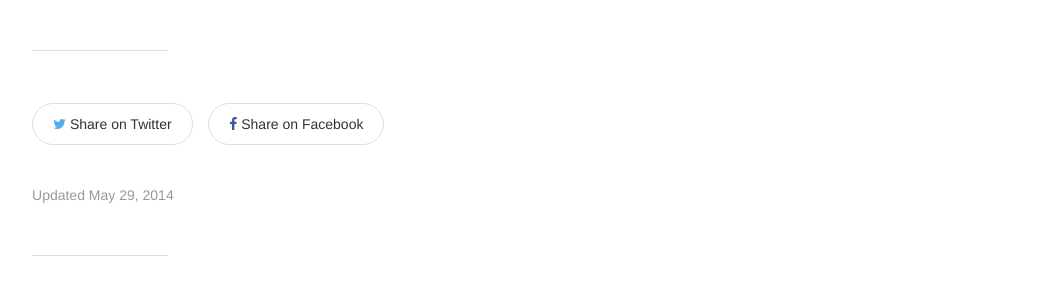
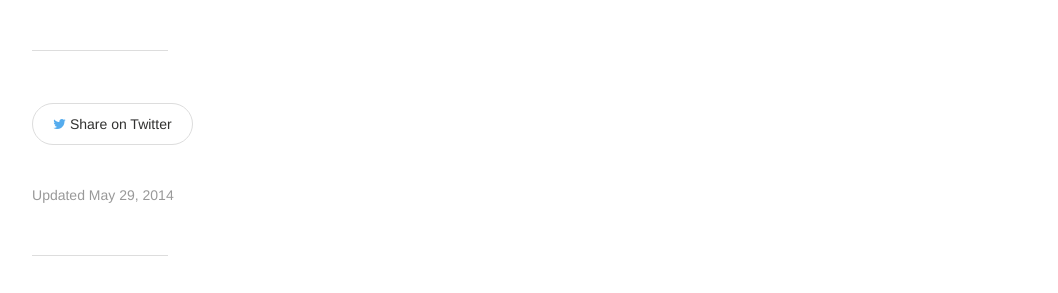
Before and after one commit to mitmedialab/mlw.media.mit.edu, a Jekyll site: the page built from _posts/2014-05-29-adult-learning-innovations-workshop.md, in a window 1280 px wide. Shown: the part 499-792 px from the top of the page, without its empty margins (64-1122 px from the left). Built offline with Jekyll 4.4.1, drawn with Linux system fonts in a browser that asks for light colours.

Commit message:
updating

```diff
--- a/_includes/share-this.html
+++ b/_includes/share-this.html
@@ -1,4 +1,4 @@
 <div class="inline-btn">
 	<a class="btn-social twitter" href="https://twitter.com/intent/tweet?text={{ page.title | escape | replace:' ','%20' }}&amp;url={{ page.url | replace:'index.html','' | prepend: site.baseurl | prepend: site.url | replace: '//', '/' }}&amp;via={{ site.owner.twitter }}" target="_blank"><i class="fa fa-twitter" aria-hidden="true"></i> Share on Twitter</a>
-	<a class="btn-social facebook" href="https://www.facebook.com/sharer/sharer.php?u={{ page.url | replace:'index.html','' | prepend: site.baseurl | prepend: site.url | replace: '//', '/' }}" target="_blank"><i class="fa fa-facebook" aria-hidden="true"></i> Share on Facebook</a>
+	<!-- <a class="btn-social facebook" href="https://www.facebook.com/sharer/sharer.php?u={{ page.url | replace:'index.html','' | prepend: site.baseurl | prepend: site.url | replace: '//', '/' }}" target="_blank"><i class="fa fa-facebook" aria-hidden="true"></i> Share on Facebook</a> -->
 </div><!-- /.share-this -->
```
Also changed, not shown: 13 other files.
